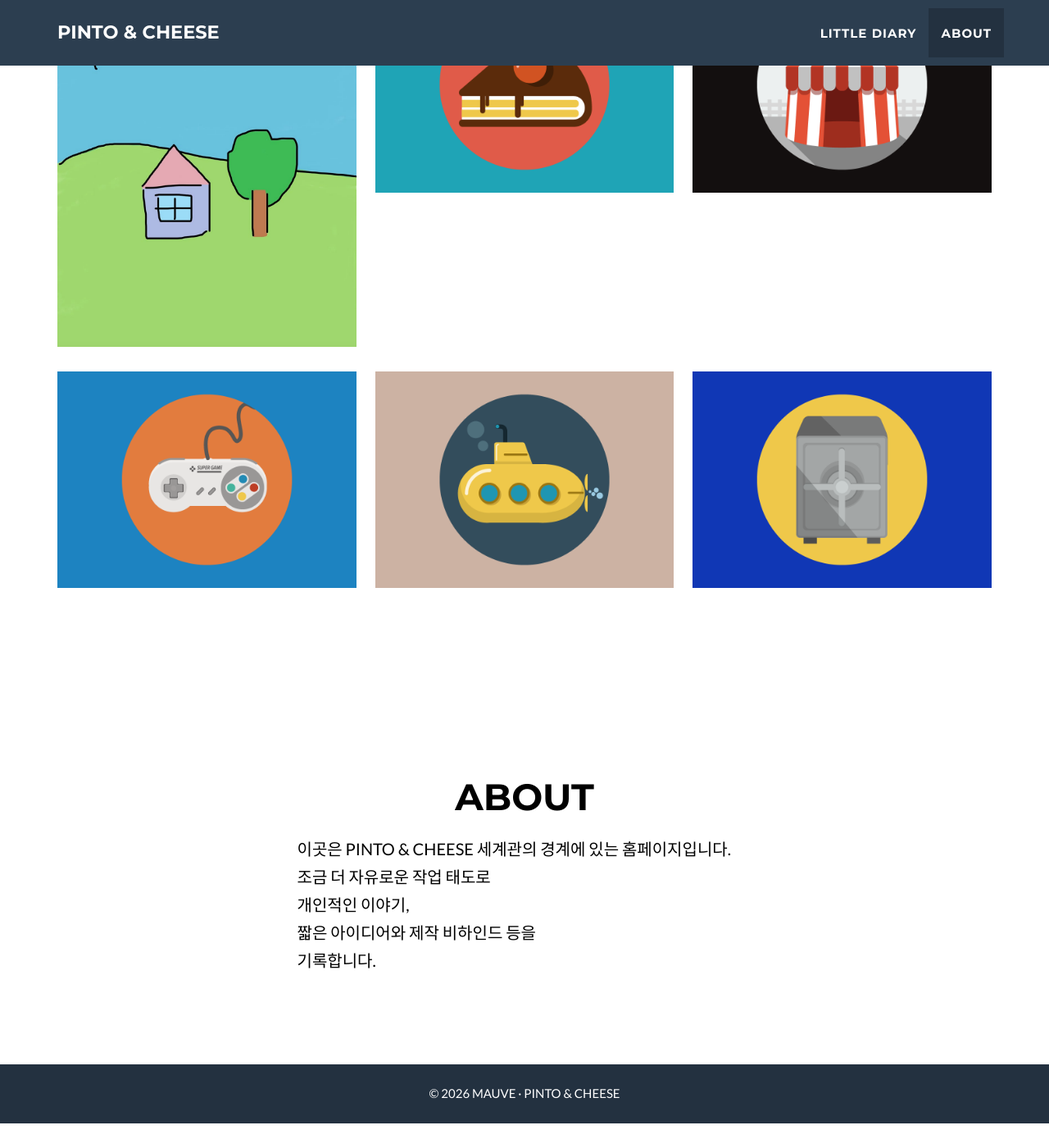
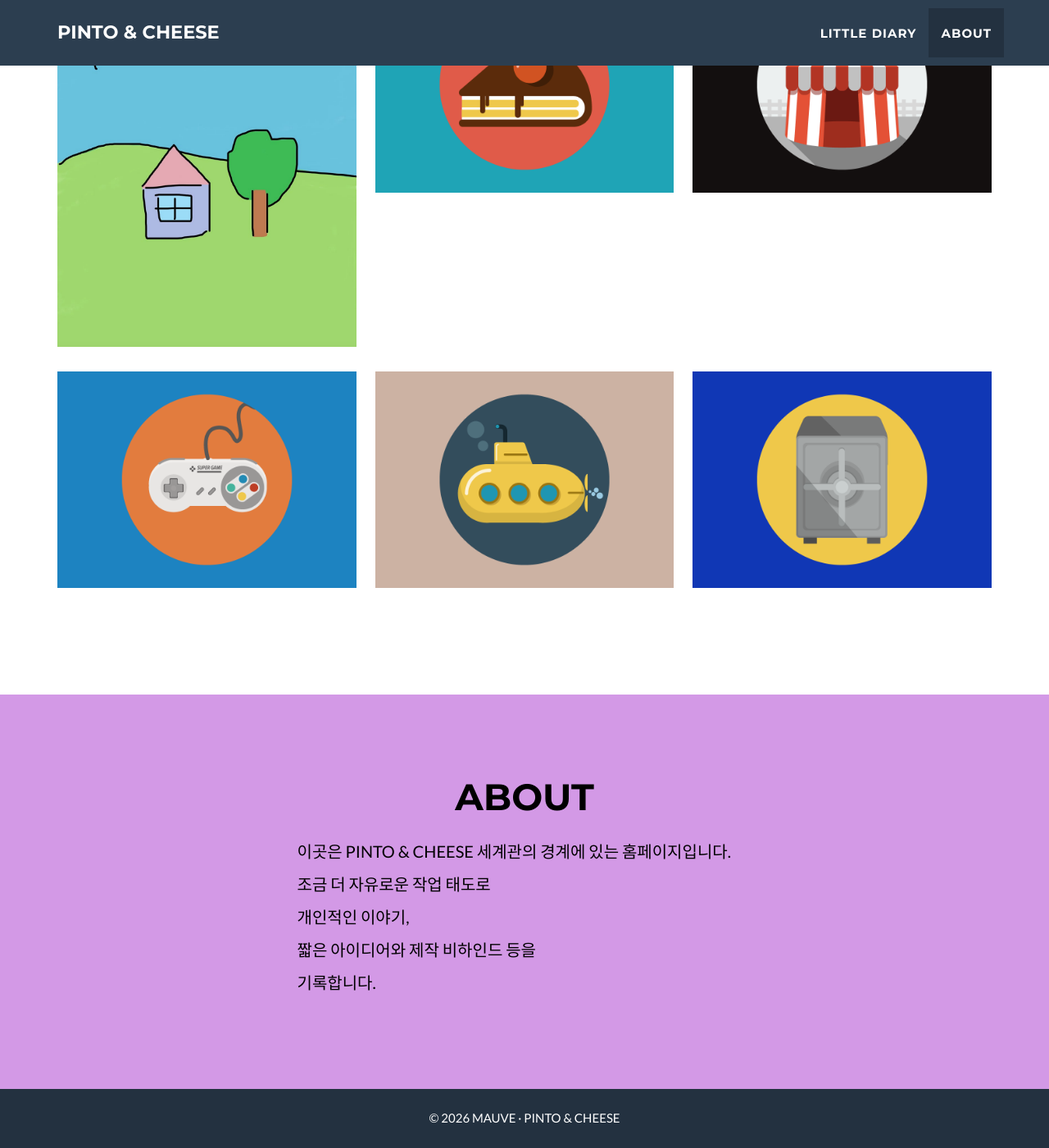
Before and after one commit to pintocheese/pintocheese.github.io, a Jekyll site: the page built from _posts/2014-07-18-project-1.markdown, in a window 1280 px wide and 1400 px high, scrolled down 2084 px. Shown: the whole window at 82% size. Built offline with Jekyll 4.4.1, drawn with Linux system fonts in a browser that asks for light colours; before the commit the page ends 3454 px from its top, so only the background shows below that.

Commit message:
Update custom.css

```diff
--- a/assets/css/custom.css
+++ b/assets/css/custom.css
@@ -1,3 +1,4 @@
+/* 전체 헤더와 주요 섹션 기본 색상 */
 header,
 header.intro,
 header.masthead,
@@ -7,14 +8,27 @@ section.success,
   color: #000000 !important;
 }
 
+/* About 섹션 글자 크기 및 줄 간격 (PC 전용) */
 @media (min-width: 992px) {
-  section.success#about .col-lg-6 p {
-    font-size: 20px !important;   /* !important 추가 */
-    line-height: 1.7;
+  section.success#about p {
+    font-size: 20px !important;   /* 글자 크기 */
+    line-height: 2 !important;    /* 줄 간격 늘림 */
   }
 }
 
+/* About 섹션 배경색 연보라색, 글자색 검정 */
 section.success#about {
-  background-color: #d399E6; /* 연보라색 (Lavender) */
-  color: #000000;           /* 글자색은 검정 유지 */
+  background-color: #d399E6 !important; /* 연보라색 (Lavender) */
+  color: #000000 !important;            /* 글자색 검정 */
+  border: none;                          /* 테스트용 테두리 제거 */
 }
+
+/* 필요하면 모바일 글자 크기 조정 가능 */
+/*
+@media (max-width: 991px) {
+  section.success#about p {
+    font-size: 16px !important;
+    line-height: 1.5;
+  }
+}
+*/
```
